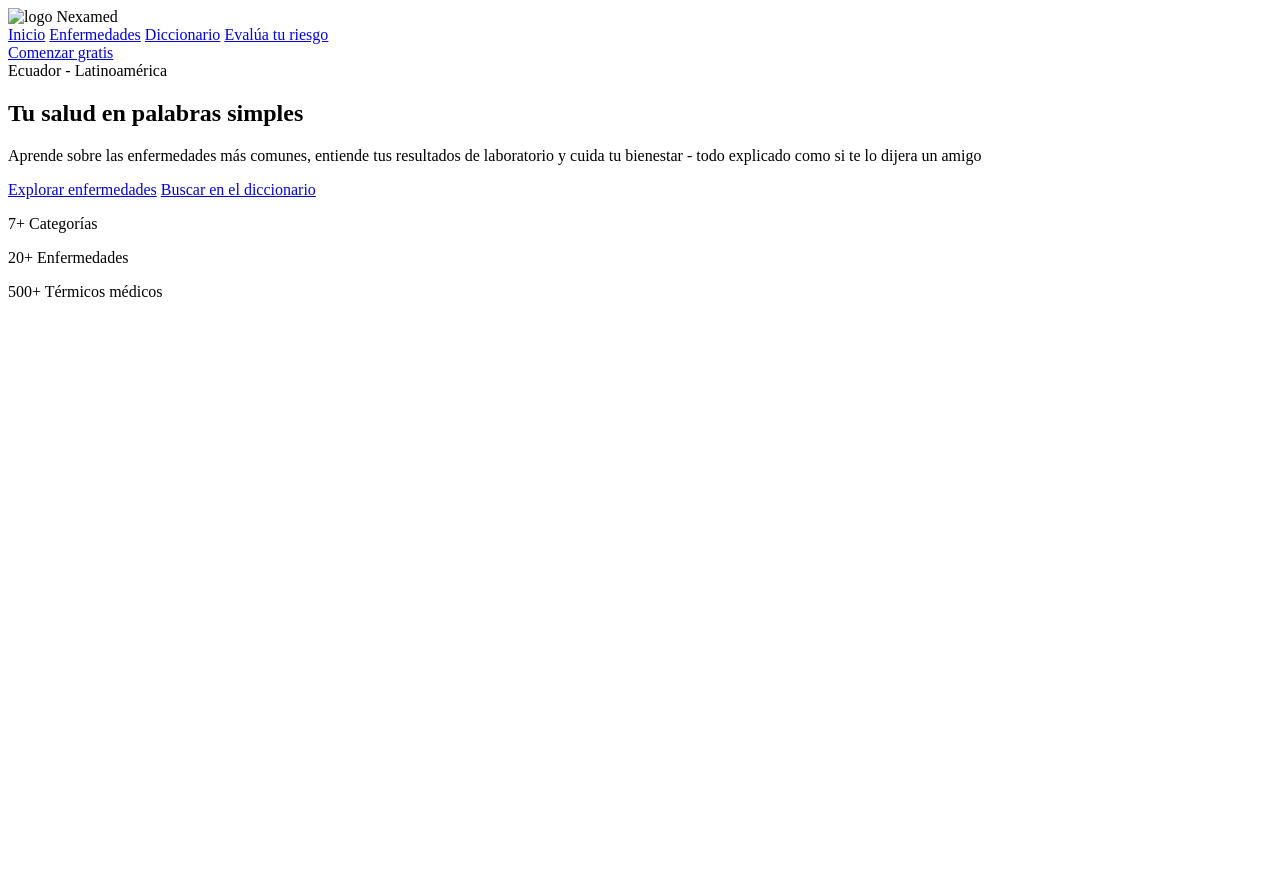
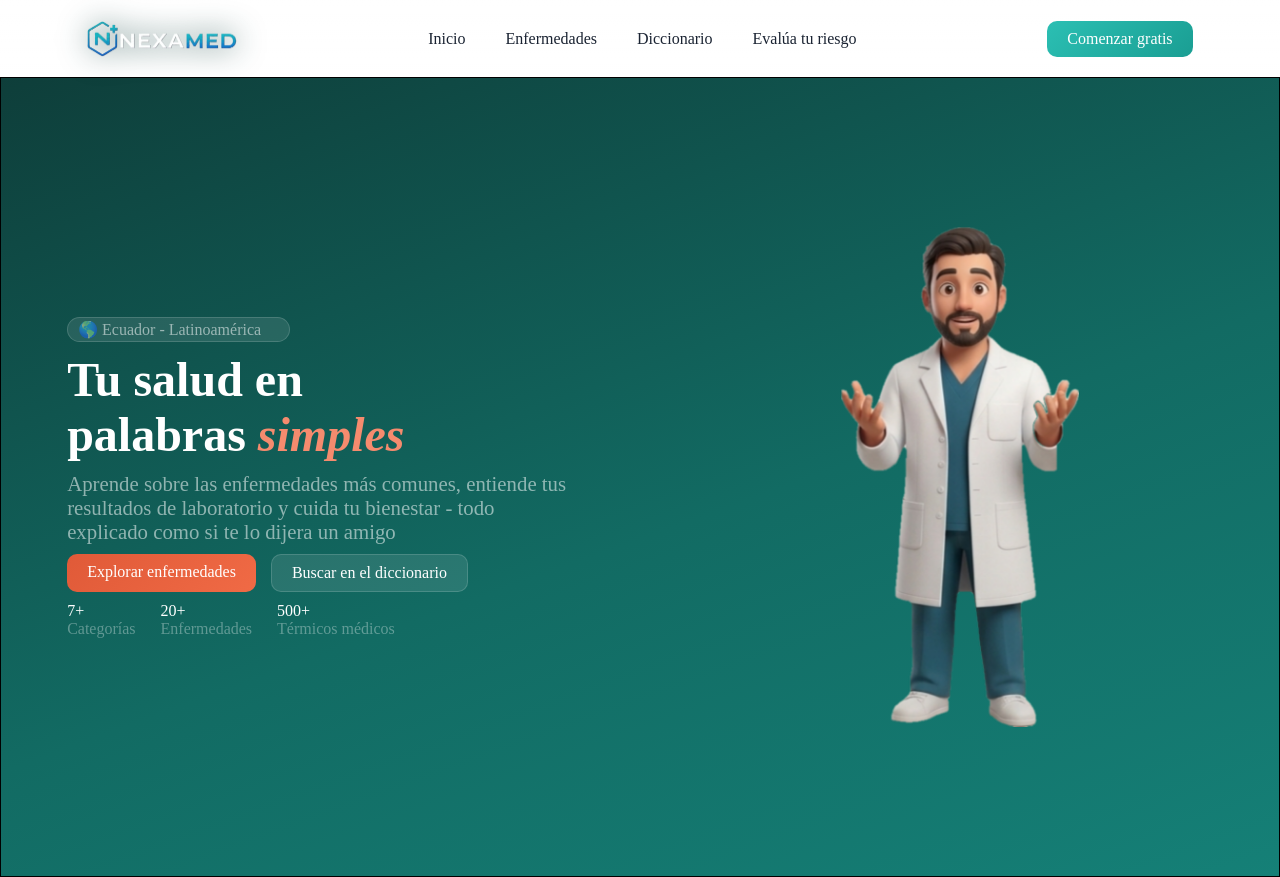
Before and after one commit to medgabrielgarcia-star/Nexamed-Edu, a website: page index.html in a window 1280 px wide. Before the commit the page ends 800 px from the top, so only its background shows below. Drawn offline with Linux system fonts and the light colour scheme; the site is published under a folder, as on GitHub Pages, so addresses that start at the root find nothing.

Commit message:
Tratando de arreglar la animación y arreglando las paths

```diff
--- a/index.html
+++ b/index.html
@@ -5,12 +5,12 @@
     <meta name="viewport" content="width=device-width, initial-scale=1.0">
     <title>Nexamed Edu</title>
     <link rel="icon" href="./assets/images/logo-nexa-apple-icon.png">
-    <link rel="stylesheet" href="/src/index.css">
+    <link rel="stylesheet" href="./src/index.css">
 </head>
 
 <body>
     <header class="header">
-        <img class="header__img" src="/src/assets/images/logo-horizontal.webp" alt="logo Nexamed">
+        <img class="header__img" src="./src/assets/images/logo-horizontal.webp" alt="logo Nexamed">
         <nav class="header__nav">
             <a class="nav__item" href="#">Inicio</a>
             <a class="nav__item" href="#">Enfermedades</a>
```
